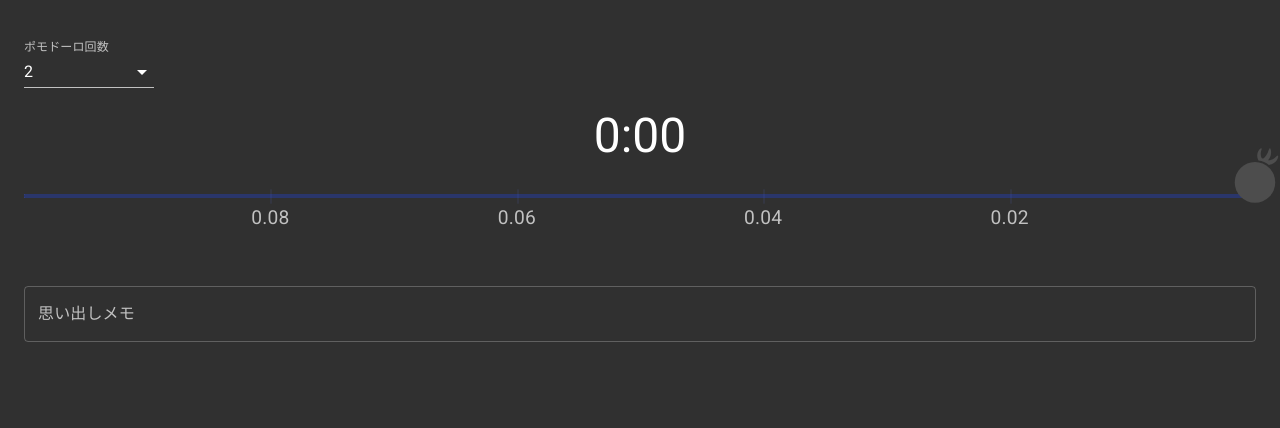
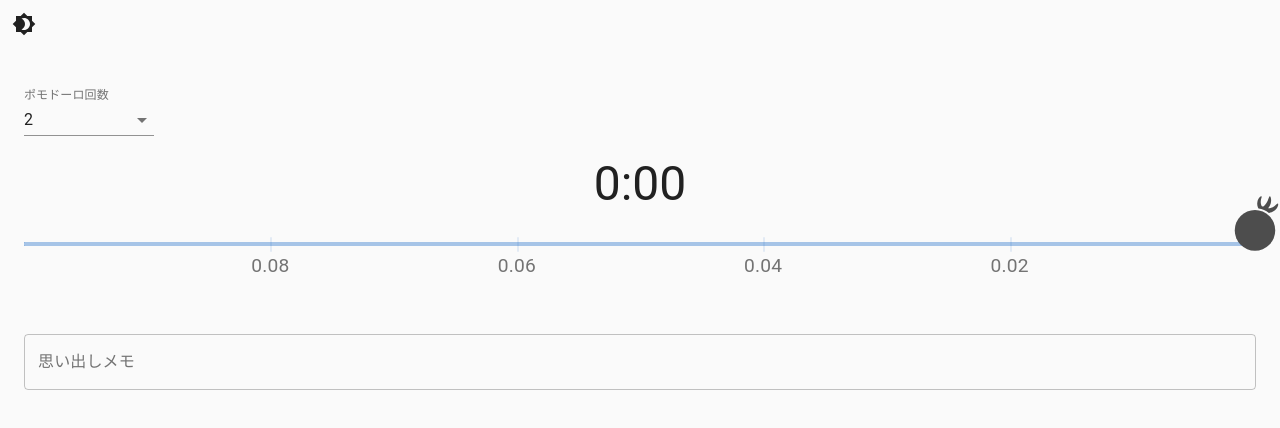
Before and after one commit to smallStall/tomato_timer, a Next.js app: page / in a window 1280 px wide. Shown: the top 428 px of the page. Built offline with nearby package versions, Linux system fonts and the light colour scheme.

Commit message:
themeContext作成前

```diff
--- a/src/components/organisms/themeIcon.tsx
+++ b/src/components/organisms/themeIcon.tsx
@@ -1,56 +1,27 @@
-import { createTheme, makeStyles, CssBaseline, IconButton, colors, ThemeProvider } from "@material-ui/core";
-import React, { Dispatch, SetStateAction, useState } from "react";
+import React, { useState, useEffect, Dispatch } from "react";
 import Brightness7Icon from '@material-ui/icons/Brightness7';
 import Brightness4Icon from '@material-ui/icons/Brightness4';
+import { IconButton} from "@material-ui/core";
 
 type Props = {
-  children: React.ReactNode,
+  isDarkMode : boolean,
+  setMode: (isDark:boolean) => void
 }
 
-export default function ThemeIcon ({children} : Props){
-  const [isDarkMode, setDarkMode] = useState<boolean>(false);
-  const handleDarkModeOn = () => {
-    localStorage.setItem("darkMode", "on");
-    setDarkMode(true);
-  };
-  const handleDarkModeOff = () => {
-    localStorage.setItem("darkMode", "off");
-    setDarkMode(false);
-  };
-  React.useEffect(() => {
-    if (localStorage.getItem("darkMode") === "on"){
-      setDarkMode(true);
-    } else if (localStorage.getItem("darkMode") === "off") {
-      setDarkMode(false)
-    } else if (window.matchMedia('(prefers-color-scheme: dark)')){
-      setDarkMode(true)
-    } else {
-      setDarkMode(false)
-    }
-  }, []);
-
-
-  const theme = createTheme({
-    palette: {
-      primary: {
-        main: colors.blue[800],
-      },
-      type: isDarkMode ? "dark" : "light",
-    },
-  });
+const ThemeIcon = ({isDarkMode, setMode}:Props) => {
   return (
-    <ThemeProvider theme={theme}>
-      <CssBaseline />
-      {children}
+    <>
       {isDarkMode ? (
-        <IconButton color="inherit" onClick={handleDarkModeOff}>
+        <IconButton color="inherit" onClick={() =>setMode(false)}>
           <Brightness7Icon />
         </IconButton>
       ) : (
-        <IconButton color="inherit" onClick={handleDarkModeOn}>
+        <IconButton color="inherit" onClick={() =>setMode(true)}>
           <Brightness4Icon />
         </IconButton>
-      )}
-    </ThemeProvider>
+      )
+    }</>
   )
 }
+
+export default ThemeIcon;
--- a/src/components/organisms/tomatoSlider.tsx
+++ b/src/components/organisms/tomatoSlider.tsx
@@ -1,6 +1,6 @@
 /* eslint-disable @next/next/no-img-element */
 import React, { useState, useEffect, useRef } from "react";
-import { Slider } from "@material-ui/core";
+import { Slider, Icon } from "@material-ui/core";
 import Display from "../molecules/display";
 import { makeStyles } from "@material-ui/core/styles";
 import { useCountdown } from "../../hooks/useCountdown";
--- a/src/hooks/useCountdown.ts
+++ b/src/hooks/useCountdown.ts
@@ -6,7 +6,6 @@ import {
   useCallback
 } from "react";
 import reducer from "./reducer";
-
 
 
 export const useCountdown = (
--- a/src/pages/_app.tsx
+++ b/src/pages/_app.tsx
@@ -2,9 +2,7 @@ import React from 'react'
 import '../styles/globals.css'
 import type { AppProps } from 'next/app'
 import Head from 'next/head'
-import { CssBaseline } from '@material-ui/core'
-import { ThemeProvider } from '@material-ui/core/styles'
-import theme from './theme'
+import ThemeButton from './theme'
 
 export default function MyApp({ Component, pageProps }: AppProps): JSX.Element {
   React.useEffect(() => {
@@ -22,10 +20,9 @@ export default function MyApp({ Component, pageProps }: AppProps): JSX.Element {
           content="minimum-scale=1, initial-scale=1, width=device-width"
         />
       </Head>
-      <ThemeProvider theme={theme}>
-        <CssBaseline />
+      <ThemeButton>
         <Component {...pageProps} />
-      </ThemeProvider>
+      </ThemeButton>
     </>
   )
 }
--- a/src/pages/_document.tsx
+++ b/src/pages/_document.tsx
@@ -9,7 +9,7 @@ import Document, {
   NextScript,
 } from 'next/document'
 import { ServerStyleSheets } from '@material-ui/core/styles'
-import theme from './theme'
+
 
 export default class MyDocument extends Document {
   render(): JSX.Element {
@@ -17,12 +17,12 @@ export default class MyDocument extends Document {
       <Html lang="ja">
         <Head>
           {/* PWA primary color */}
-          <meta name="theme-color" content={theme.palette.primary.main} />
-          <link
+          {/*<meta name="theme-color" content={theme.palette.primary.main} />*/}
+          {/*<link
             rel="stylesheet"
             href="https://fonts.googleapis.com/css?family=Roboto:300,400,500,700&display=swap"
-          />
-                   <link rel="apple-touch-icon" sizes="180x180" href="/favicons/apple-touch-icon.png" />
+          />*/}
+          <link rel="apple-touch-icon" sizes="180x180" href="/favicons/apple-touch-icon.png" />
           <link rel="icon" type="image/png" sizes="32x32" href="/favicons/favicon-32x32.png" />
           <link rel="icon" type="image/png" sizes="16x16" href="/favicons/favicon-16x16.png" />
           <link rel="manifest" href="/favicons/site.webmanifest" />
--- a/src/pages/index.tsx
+++ b/src/pages/index.tsx
@@ -1,7 +1,5 @@
 import type { NextPage } from "next";
 import Head from "next/head";
-import Image from "next/image";
-import styles from "../styles/Home.module.css";
 import React, {
   useState,
   useEffect,
--- a/src/pages/theme.ts
+++ /dev/null
@@ -1,13 +0,0 @@
-import { createTheme } from '@material-ui/core/styles'
-import { red } from '@material-ui/core/colors'
-
-const theme = createTheme({
-  palette: {
-    primary: {
-      main: '#556cd6',
-    },
-    type: "dark",
-  },
-})
-
-export default theme
--- /dev/null
+++ b/src/pages/theme.tsx
@@ -0,0 +1,40 @@
+import { createTheme,  CssBaseline, IconButton, colors, ThemeProvider } from "@material-ui/core";
+import React, { useState } from "react";
+import ThemeIcon from '../components/organisms/themeIcon'
+
+type Props = {
+  children: React.ReactNode,
+}
+
+
+
+export default function ThemeButton ({children} : Props){
+  const [isDarkMode, setDarkMode] = useState<boolean>(false);
+  const  setMode = (isDark : boolean) => {
+    setDarkMode(isDark);
+  }
+  React.useEffect(() => {
+    if (isDarkMode){
+      localStorage.setItem("darkMode", "on")
+    }else{
+      localStorage.setItem("darkMode", "off")
+    }
+  }, [isDarkMode]);
+
+
+  const theme = createTheme({
+    palette: {
+      primary: {
+        main: colors.blue[800],
+      },
+      type: isDarkMode ? "dark" : "light",
+    },
+  });
+  return (
+    <ThemeProvider theme={theme}>
+      <CssBaseline />
+        <ThemeIcon isDarkMode={isDarkMode} setMode={setMode} />
+      {children}
+    </ThemeProvider>
+  )
+}
```
Also changed, not shown: src/components/molecules/darkModeContext.tsx (added, +32 -0 lines).
